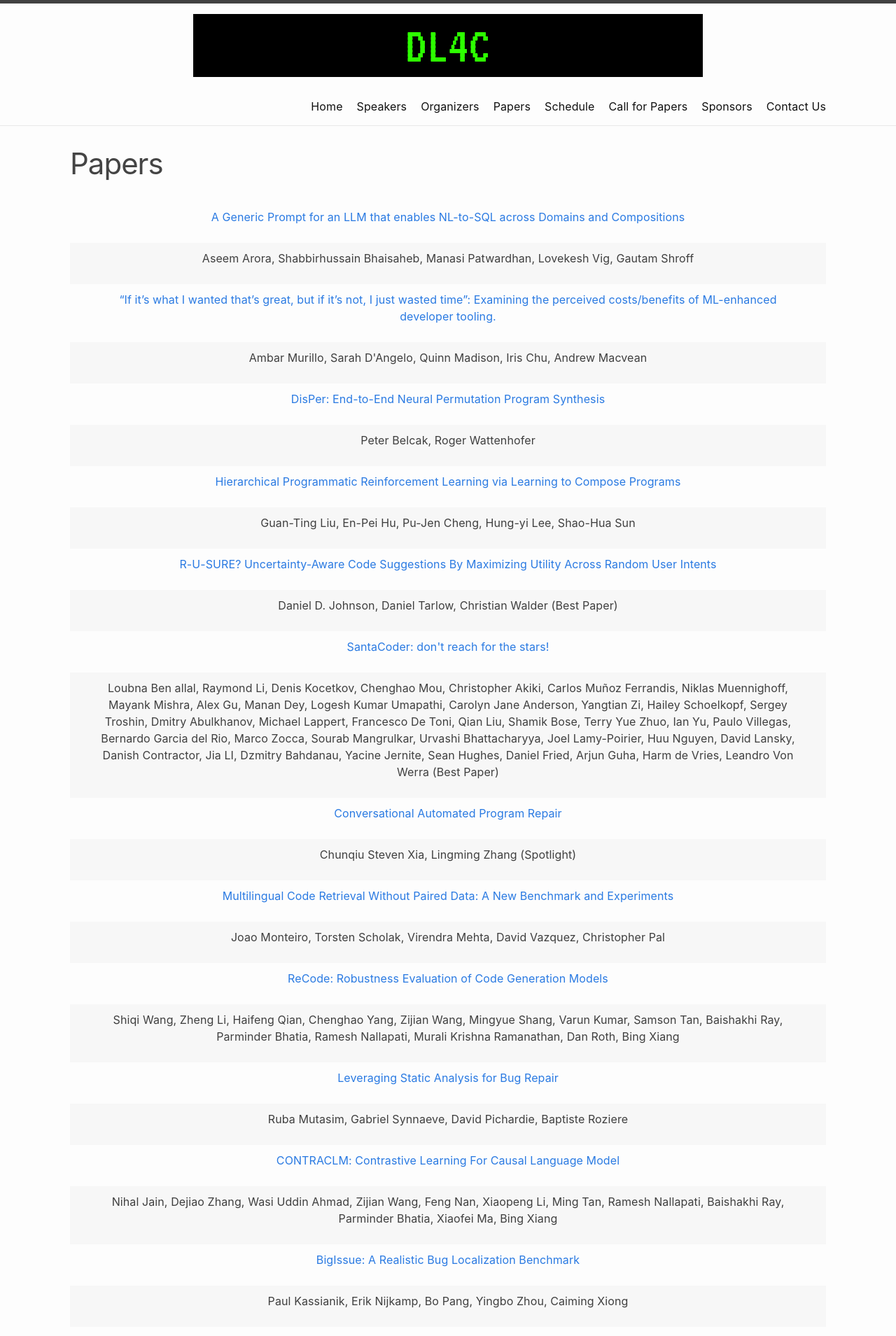
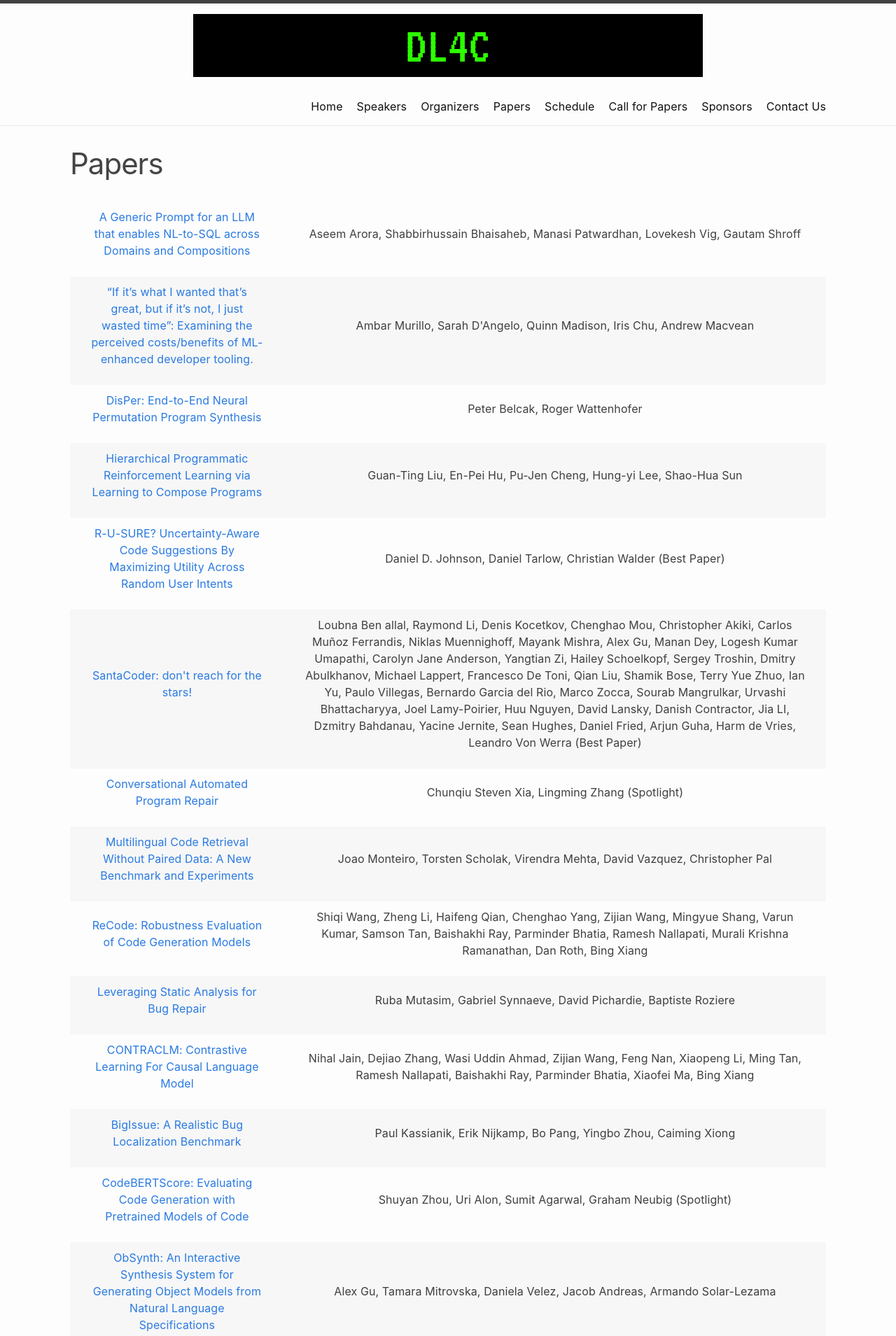
Before and after one commit to SivilTaram/dl4c.github.io, a Jekyll site: the page built from papers.md, in a window 1280 px wide. Shown: the top 1909 px of the page at 70% size. Built offline with Jekyll 4.4.1, drawn with Linux system fonts in a browser that asks for light colours.

Commit message:
Update papers.html

```diff
--- a/_layouts/papers.html
+++ b/_layouts/papers.html
@@ -20,8 +20,6 @@ layout: default
                     </p>
                 </div>
             </td>
-        </tr>
-	<tr style="border: none;">
 	<td style="border: none;">
 	    <div class="col-xs-12">
 		<p align="center">
@@ -29,7 +27,7 @@ layout: default
 		</p>
 	    </div>
 	</td>
-	    </tr>
+	</tr>
       {% endfor %}
     </table>
 
```
